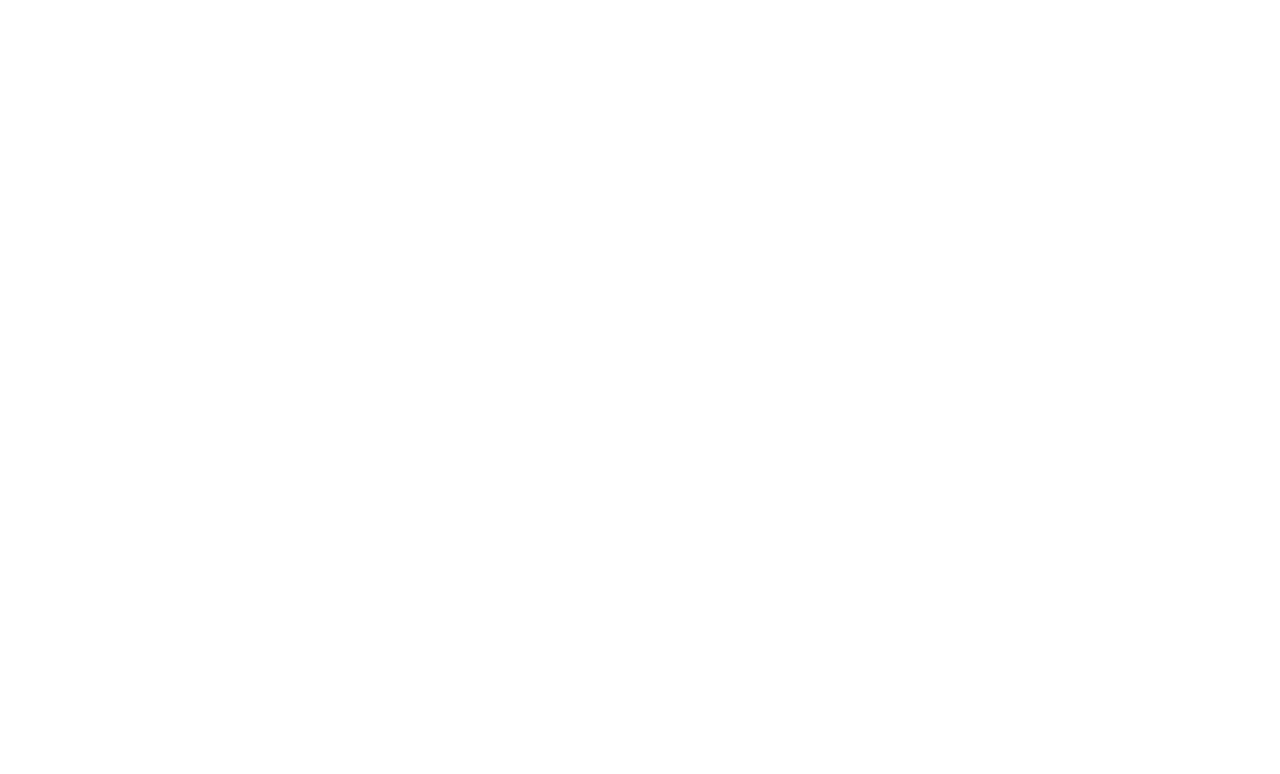
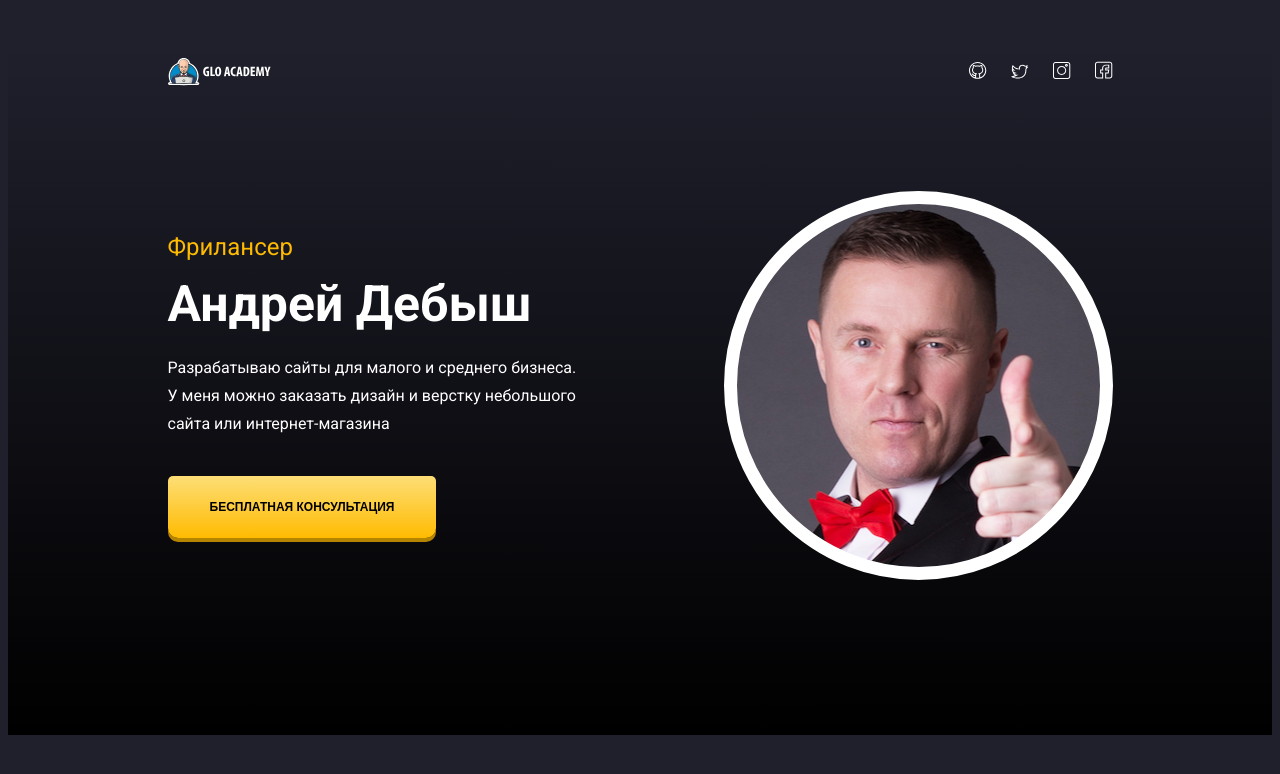
Before and after one commit to Presnia/my-portfolio, a plain HTML site: page index.html in a window 1280 px wide. Drawn offline with Linux system fonts and the light colour scheme.

Commit message:
The site is started

```diff
--- a/css/style.css
+++ b/css/style.css
@@ -0,0 +1,78 @@
+@import url('https://fonts.googleapis.com/css2?family=Roboto:wght@400;700&display=swap');
+* {
+  box-sizing: border-box;
+}
+body {
+  background-color: #20202D;
+  color: white;
+  font-family: 'Roboto',
+  sans-serif;
+}
+.container {
+  max-width: 945px;
+  margin: auto;
+}
+.hero-header {
+  display: flex;
+  justify-content: space-between;
+  align-items: center;
+  margin-bottom: 105px;
+}
+.hero {
+  padding-top: 50px;
+  background: linear-gradient(0.01deg, #000000 0.01%, rgba(0, 0, 0, 0) 95.44%);
+  padding-bottom: 155px;
+}
+.social-link {
+  margin-left: 20px;
+}
+.hero-subtitle {
+  display: inline-block;
+  font-size: 24px;
+  line-height: 28px;
+  color: #FFBB01;
+  margin-bottom: 14px;
+}
+.hero-title {
+  margin-top: 0;
+  margin-bottom: 20px;
+  font-size: 50px;
+  font-weight: bold;
+  line-height: 59px;
+}
+.hero-discription {
+  font-size: 16px;
+  line-height: 28px;
+  max-width: 420px;
+  margin-bottom: 38px;
+}
+.button {
+  background: linear-gradient(180deg, #FDDE76 0%, #FFBB01 100%);
+  box-shadow: 0px 4px 0px #B68500;
+  border: none;
+  border-radius: 5px 5px 10px 10px;
+  padding: 24px 42px;
+  font-size: 12px;
+  line-height: 14px;
+  font-weight: bold;
+  text-transform: uppercase;
+}
+/* .hero-button {
+
+} */
+.hero-avatar {
+  width: 389px;
+  height: 389px;
+  background-color: white;
+  border-radius: 50%;
+  background-image: url('../img/avatar.jpg');
+  background-repeat: no-repeat;
+  background-position: center top -90px;
+  border: 13px solid white;
+
+}
+.hero-content {
+  display: flex;
+  justify-content: space-between;
+  align-items: center;
+}
--- a/index.html
+++ b/index.html
@@ -3,10 +3,42 @@
 <head>
   <meta charset="UTF-8">
   <meta name="viewport" content="width=device-width, initial-scale=1.0">
-  <link rel="stylesheet" href="/css/style.css">
   <title>Андрей Дебыш</title>
+  <link rel="stylesheet" href="css/style.css">
 </head>
 <body>
+  <header class="hero">
+    <div class="container">
+      <div class="hero-header">
+        <img src="img/logo.svg" alt="my-logo" class="logo">
+        <div class="social-links">
+          <a href="https://github.com/Presnia" class="social-link"><img src="img/social/github.svg" alt="github-logo"></a>
+          <a href="https://twitter.com/AndyY25814094" class="social-link"><img src="img/social/twitter.svg" alt="twitter"></a>
+          <a href="https://instagram.com/andymartov/" class="social-link"><img src="img/social/instagram.svg"
+              alt="instagram"></a>
+          <a href="https://facebook.com/debysh/" class="social-link"><img src="img/social/facebook.svg" alt="facebook"></a>
+        </div>
+        <!-- /.social-links -->
+      </div>
+      <!-- /.hero-header -->
+
+      <div class="hero-content">
+        <div class="hero-text">
+          <span class="hero-subtitle">Фрилансер</span>
+          <h1 class="hero-title">Андрей Дебыш</h1>
+          <p class="hero-discription">Разрабатываю сайты для малого и среднего бизнеса. У меня можно заказать дизайн и верстку небольшого сайта или
+          интернет-магазина</p>
+          <button class="button hero-button">Бесплатная консультация</button>
+        </div>
+        <!-- /.hero-text -->
+        <div class="hero-avatar"></div>
+        <!-- /.hero-avatar -->
+      </div>
+      <!-- /.hero-content -->
+
+    </div>
+    <!-- /.container -->
+  </header>
 
 </body>
 </html>
```
Also changed, not shown: img/avatar.jpg (added), img/logo.svg (added), img/social/facebook.svg (added), img/social/github.svg (added), img/social/instagram.svg (added), img/social/twitter.svg (added), 1 other file.
